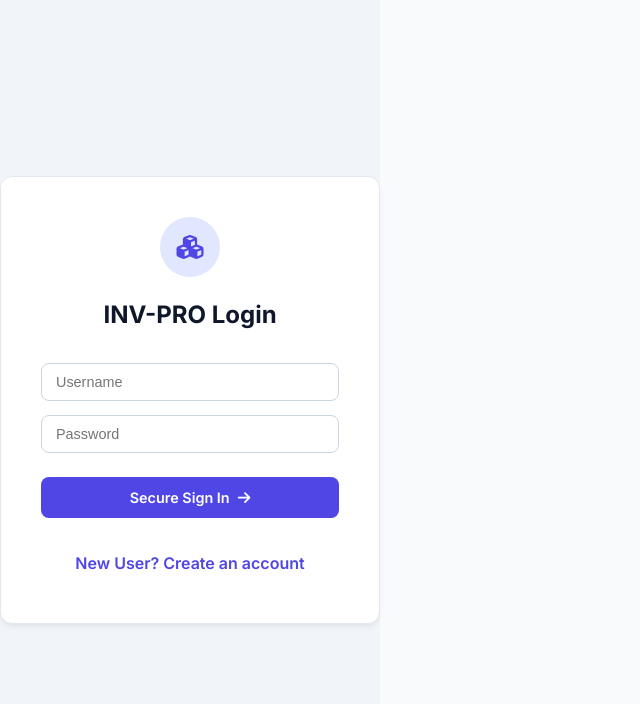
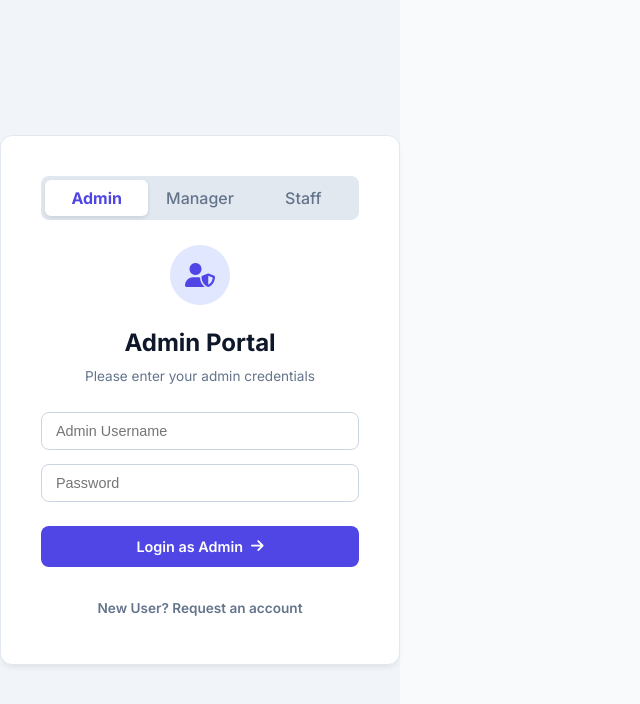
Before and after one commit to sonvaneprasad7-glitch/inv-pro-erp, a React (Vite) app in the folder frontend/: page / in a window 1280 px wide. Shown: the top 704 px of the page, without its empty margins (0-640 px from the left). Built offline with nearby package versions, Linux system fonts and the light colour scheme.

Commit message:
Added VIP Role Selection Tabs for Mam

```diff
--- a/frontend/src/App.jsx
+++ b/frontend/src/App.jsx
@@ -64,6 +64,9 @@ function App() {
   const [currentUser, setCurrentUser] = useState('');
   const [userRole, setUserRole] = useState('staff');
 
+  // NAYA STATE: Mam ke role selection tabs ke liye
+  const [loginType, setLoginType] = useState('admin');
+
   // ==========================================
   // 2. DATA FETCHING FUNCTIONS
   // ==========================================
@@ -113,7 +116,7 @@ function App() {
   }, [activeTab, userRole]);
 
   // ==========================================
-  // 3. AUTHENTICATION LOGIC (UPDATED WITH ENGLISH ERRORS)
+  // 3. AUTHENTICATION LOGIC
   // ==========================================
   const handleAuthChange = (e) => {
     setAuthData({ ...authData, [e.target.name]: e.target.value });
@@ -123,7 +126,10 @@ function App() {
     e.preventDefault();
     const endpoint = showSignup ? 'register' : 'login';
 
-    axios.post(`https://inv-pro-erp.onrender.com/api/${endpoint}`, authData)
+    // Naya: Agar user register kar raha hai, toh selected role (loginType) bhi backend ko bhejein
+    const payload = showSignup ? { ...authData, role: loginType } : authData;
+
+    axios.post(`https://inv-pro-erp.onrender.com/api/${endpoint}`, payload)
       .then(res => {
         if (!showSignup) {
           localStorage.setItem('token', res.data.token);
@@ -138,13 +144,11 @@ function App() {
           fetchSales();
           if (res.data.role === 'admin' || res.data.role === 'manager') fetchLedger();
         } else {
-          // Professional English Success Message
           alert("Signup Successful! You can now log in to your account.");
           setShowSignup(false);
         }
       })
       .catch(err => {
-        // Professional English Error Message (Fetches exact error from backend)
         const errorMessage = err.response?.data?.error || "Authentication failed. Please check your network connection.";
         alert(`Error: ${errorMessage}`);
       });
@@ -328,27 +332,73 @@ function App() {
   const sortedDates = Object.keys(salesByDate).sort((a, b) => new Date(a) - new Date(b));
 
   // ==========================================
-  // RENDER: AUTHENTICATION SCREEN
+  // RENDER: VIP AUTHENTICATION SCREEN
   // ==========================================
   if (!isLoggedIn) {
     return (
       <div style={{ display: 'flex', justifyContent: 'center', alignItems: 'center', height: '100vh', background: '#f1f5f9' }}>
-        <div className="glass-card" style={{ width: '380px', textAlign: 'center', padding: '40px' }}>
-          <div style={{ background: '#e0e7ff', width: '60px', height: '60px', borderRadius: '50%', display: 'flex', alignItems: 'center', justifyContent: 'center', margin: '0 auto 20px' }}>
-            <i className="fas fa-cubes" style={{color:'#4f46e5', fontSize:'24px'}}></i>
+        <div className="glass-card" style={{ width: '400px', textAlign: 'center', padding: '40px' }}>
+
+          {/* VIP ROLE SELECTION TABS */}
+          {!showSignup && (
+            <div style={{ display: 'flex', background: '#e2e8f0', borderRadius: '8px', padding: '4px', marginBottom: '25px' }}>
+              <button
+                type="button"
+                onClick={() => setLoginType('admin')}
+                style={{ flex: 1, padding: '8px', border: 'none', background: loginType === 'admin' ? '#ffffff' : 'transparent', borderRadius: '6px', fontWeight: loginType === 'admin' ? 700 : 500, color: loginType === 'admin' ? '#4f46e5' : '#64748b', cursor: 'pointer', boxShadow: loginType === 'admin' ? '0 2px 4px rgba(0,0,0,0.1)' : 'none', transition: 'all 0.3s' }}>
+                Admin
+              </button>
+              <button
+                type="button"
+                onClick={() => setLoginType('manager')}
+                style={{ flex: 1, padding: '8px', border: 'none', background: loginType === 'manager' ? '#ffffff' : 'transparent', borderRadius: '6px', fontWeight: loginType === 'manager' ? 700 : 500, color: loginType === 'manager' ? '#10b981' : '#64748b', cursor: 'pointer', boxShadow: loginType === 'manager' ? '0 2px 4px rgba(0,0,0,0.1)' : 'none', transition: 'all 0.3s' }}>
+                Manager
+              </button>
+              <button
+                type="button"
+                onClick={() => setLoginType('staff')}
+                style={{ flex: 1, padding: '8px', border: 'none', background: loginType === 'staff' ? '#ffffff' : 'transparent', borderRadius: '6px', fontWeight: loginType === 'staff' ? 700 : 500, color: loginType === 'staff' ? '#f59e0b' : '#64748b', cursor: 'pointer', boxShadow: loginType === 'staff' ? '0 2px 4px rgba(0,0,0,0.1)' : 'none', transition: 'all 0.3s' }}>
+                Staff
+              </button>
+            </div>
+          )}
+
+          {/* DYNAMIC ICONS & COLORS */}
+          <div style={{
+            background: showSignup ? '#e0e7ff' : (loginType === 'admin' ? '#e0e7ff' : loginType === 'manager' ? '#dcfce7' : '#fef3c7'),
+            width: '60px', height: '60px', borderRadius: '50%', display: 'flex', alignItems: 'center', justifyContent: 'center', margin: '0 auto 20px', transition: 'all 0.3s'
+          }}>
+            <i className={`fas ${showSignup ? 'fa-user-plus' : (loginType === 'admin' ? 'fa-user-shield' : loginType === 'manager' ? 'fa-user-tie' : 'fa-user')}`}
+               style={{
+                 color: showSignup ? '#4f46e5' : (loginType === 'admin' ? '#4f46e5' : loginType === 'manager' ? '#10b981' : '#f59e0b'),
+                 fontSize:'24px'
+               }}>
+            </i>
           </div>
-          <h2 style={{margin:'0 0 30px', color:'#0f172a'}}>INV-PRO {showSignup ? "Register" : "Login"}</h2>
+
+          <h2 style={{margin:'0 0 5px', color:'#0f172a'}}>
+            {showSignup ? "Create New Account" :
+             loginType === 'admin' ? "Admin Portal" :
+             loginType === 'manager' ? "Manager Access" : "Staff Login"}
+          </h2>
+          <p style={{fontSize: '0.85rem', color: '#64748b', marginBottom: '25px'}}>
+            {showSignup ? "Register to join the system" : `Please enter your ${loginType} credentials`}
+          </p>
 
           <form onSubmit={handleAuthSubmit} className="pro-form">
-            <input className="pro-input" name="username" placeholder="Username" onChange={handleAuthChange} required />
+            <input className="pro-input" name="username" placeholder={`${loginType.charAt(0).toUpperCase() + loginType.slice(1)} Username`} onChange={handleAuthChange} required />
             <input className="pro-input" name="password" type="password" placeholder="Password" onChange={handleAuthChange} required />
-            <button type="submit" className="btn-primary-pro" style={{marginTop:'10px'}}>
-              {showSignup ? "Create Account" : "Secure Sign In"} <i className="fas fa-arrow-right"></i>
+            <button type="submit" className="btn-primary-pro" style={{
+              marginTop:'10px',
+              background: showSignup ? '#4f46e5' : (loginType === 'admin' ? '#4f46e5' : loginType === 'manager' ? '#10b981' : '#f59e0b'),
+              transition: 'background 0.3s'
+            }}>
+              {showSignup ? "Create Account" : `Login as ${loginType.charAt(0).toUpperCase() + loginType.slice(1)}`} <i className="fas fa-arrow-right"></i>
             </button>
           </form>
 
-          <button onClick={() => setShowSignup(!showSignup)} style={{ marginTop: '25px', background: 'none', border: 'none', color: '#4f46e5', cursor: 'pointer', fontWeight: '600' }}>
-            {showSignup ? "Already have an account? Login" : "New User? Create an account"}
+          <button type="button" onClick={() => setShowSignup(!showSignup)} style={{ marginTop: '25px', background: 'none', border: 'none', color: '#64748b', cursor: 'pointer', fontWeight: '600', fontSize: '0.85rem' }}>
+            {showSignup ? "Back to Login Portal" : "New User? Request an account"}
           </button>
         </div>
       </div>
@@ -633,7 +683,7 @@ function App() {
         )}
 
         {/* ==========================================
-            TAB 4: NAYA - STOCK LEDGER (PASSBOOK)
+            TAB 4: STOCK LEDGER (PASSBOOK)
         ========================================== */}
         {activeTab === 'ledger' && canExport && (
           <div className="pro-table-card" style={{marginTop: '0'}}>
```
